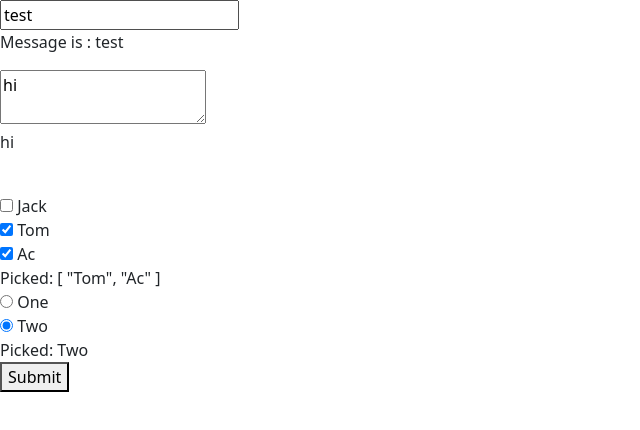
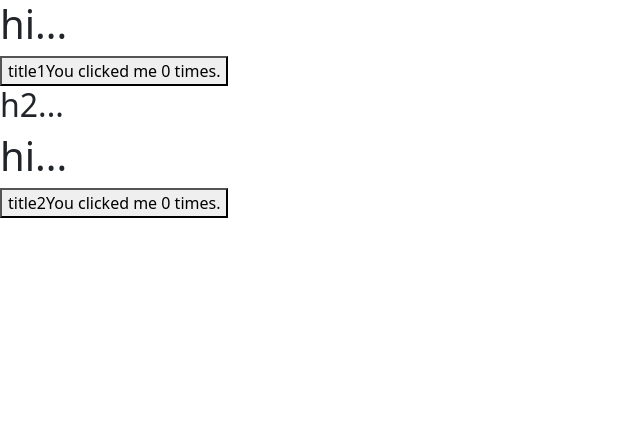
Before and after one commit to spiraleyeld/VueDemo, a plain HTML site: page index.html in a window 1280 px wide. Shown: the whole page, without its empty margins (0-640 px from the left). Drawn offline with Linux system fonts and the light colour scheme.

Commit message:
Guile: vue component build & pass value to function

```diff
--- a/index.html
+++ b/index.html
@@ -8,56 +8,39 @@
 </head>
 <body>
 <div id="app">
-  <div id=example-1>
-      <input v-model="message" placeholder="edit me"/>
-      <p>Message is : {{ message }}</p>
-      <textarea v-model="message2" placeholder="add mutiple lines"></textarea>
-      <p style="white-space: pre-line;">{{ message2 }}</p>
-      <br>
-  </div>
-  <div id="example-2">
-    <input type="checkbox" id="jack" value="Jack" v-model="checkedNames">
-    <label for="jack">Jack</label>
-    <br>
-    <input type="checkbox" id="tom" value="Tom" v-model="checkedNames">
-    <label for="tom">Tom</label>
-    <br>
-    <input type="checkbox" id="ac" value="Ac" v-model="checkedNames">
-    <label for="ac">Ac</label>
-    <br>
-    <span>Picked: {{ checkedNames }}</span>
-</div>
-  <div id="example-2">
-      <input type="radio" id="one" value="One" v-model="picked">
-      <label for="one">One</label>
-      <br>
-      <input type="radio" id="two" value="Two" v-model="picked">
-      <label for="two">Two</label>
-      <br>
-      <span>Picked: {{ picked }}</span>
-  </div>
-  <button type="button" @click="submit">Submit</button>
+  <button-counter title="title1" @clicknow="clicknow"></button-counter>
+    <h2>h2...</h2>
+  <button-counter title="title2"></button-counter>
 </div>
 <script src="js\vue.js" type="text/javascript" charset="utf-8"></script>
 <script type="text/javascript">
 
+Vue.component( 'button-counter' ,
+  {
+    props:['title'],
+    data : function(){
+        return{
+          count: 0
+        }
+      },
+    template: '<div><h1>hi...</h1><button v-on:click="clickfun">{{ title }}You clicked me {{ count }} times.</button><slot></slot></div>',
+    methods:{
+      clickfun:function(){
+        this.count ++;
+        this.$emit('clicknow', this.count)
+      }
+    }
+  }
+)
+
 var vm = new Vue({
     el: "#app",
     data:{
-      message:"test",
-      message2:"hi",
-      checkedNames:['Tom','Ac'],
-      picked:'Two'
+
     },
     methods:{
-      submit : function(){
-        console.log(this.message);
-        var json = {
-          msg1: this.message,
-          msg2: this.message2,
-          checkval: this.checkedNames
-        };
-        console.log(json);
+      clicknow:function(e){
+        console.log(e);
       }
     }
 
```
